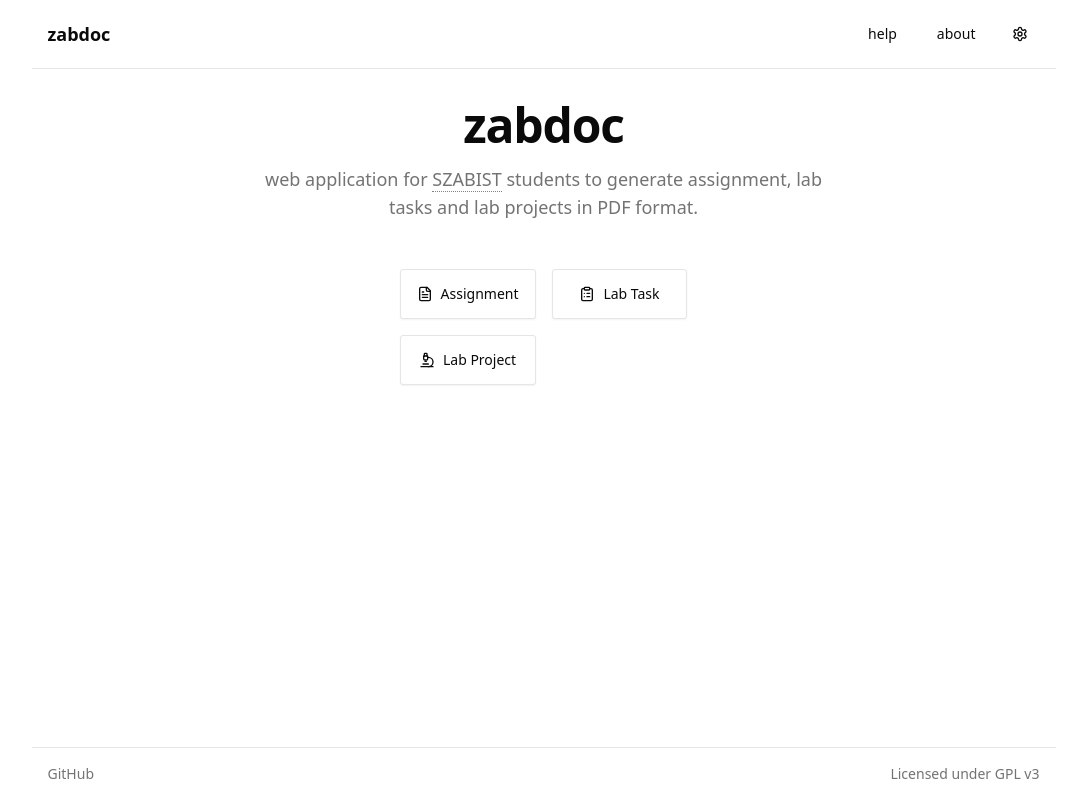
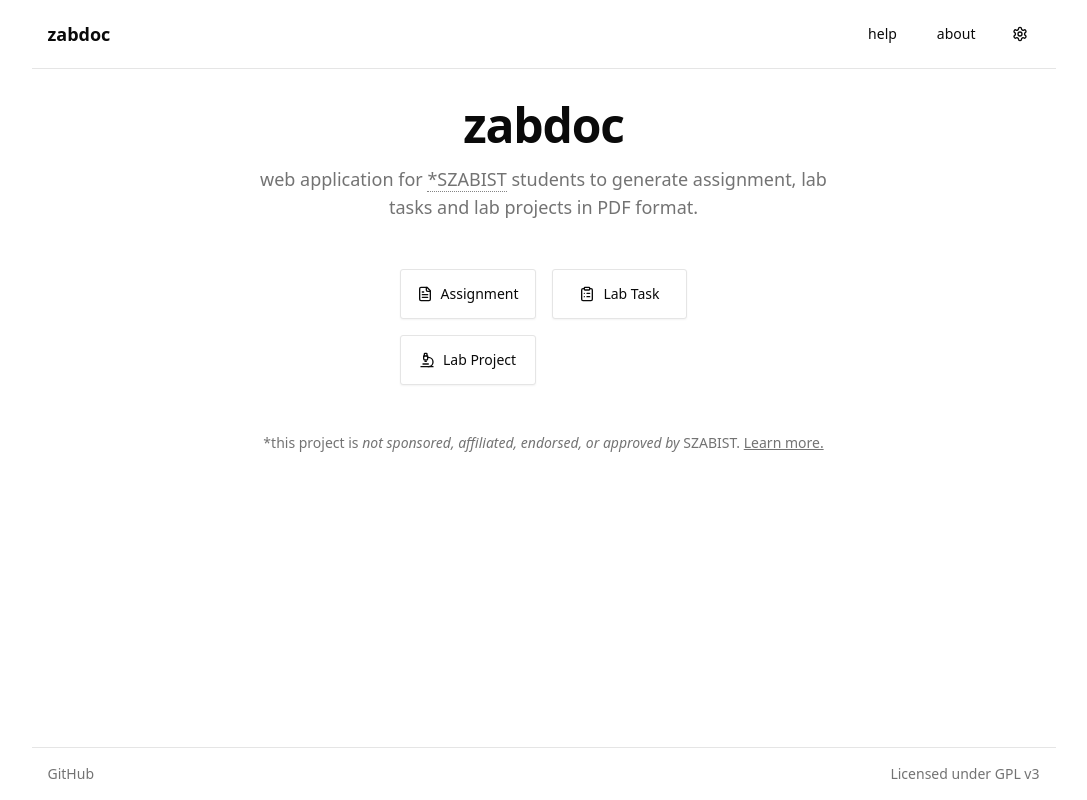
Before and after one commit to hammadmajid/zabdoc, a SvelteKit app in the folder worker/: page / in a window 1280 px wide. Shown: the whole page, without its empty margins (89-1176 px from the left). Built offline with nearby package versions, Linux system fonts and the light colour scheme.

Commit message:
add description to clarify project affiliation with SZABIST

```diff
--- a/worker/src/routes/+page.svelte
+++ b/worker/src/routes/+page.svelte
@@ -4,6 +4,7 @@
     import Microscope from "@lucide/svelte/icons/microscope";
     import { buttonVariants } from "$lib/components/ui/button";
     import SEO from "$lib/components/seo.svelte";
+    import CardDescription from "$lib/components/ui/card/card-description.svelte";
 </script>
 
 <SEO
@@ -17,7 +18,7 @@
     <h1 class="text-5xl font-bold tracking-tight">zabdoc</h1>
     <p class="mt-4 text-lg text-muted-foreground max-w-xl">
         web application for
-        <span class="border-b border-dotted border-foreground/50">SZABIST</span>
+        <span class="border-b border-dotted border-foreground/50">*SZABIST</span>
         students to generate assignment, lab tasks and lab projects in PDF format.
     </p>
     <div class="py-12 grid grid-cols-2 gap-4">
@@ -52,4 +53,9 @@
             <Microscope /> Lab Project
         </a>
     </div>
+    <CardDescription
+        >*this project is{" "}
+        <em>not sponsored, affiliated, endorsed, or approved by</em> SZABIST.
+        <a href="/about#disclaimer" class="underline">Learn more.</a></CardDescription
+    >
 </div>
```
